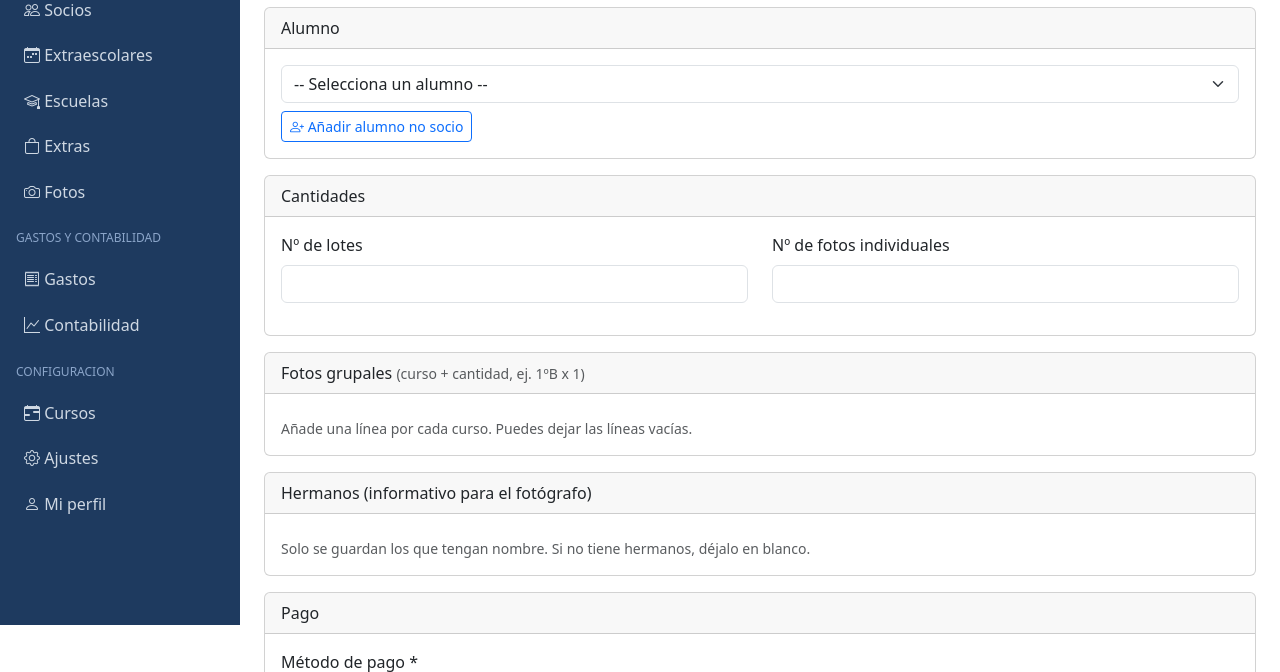
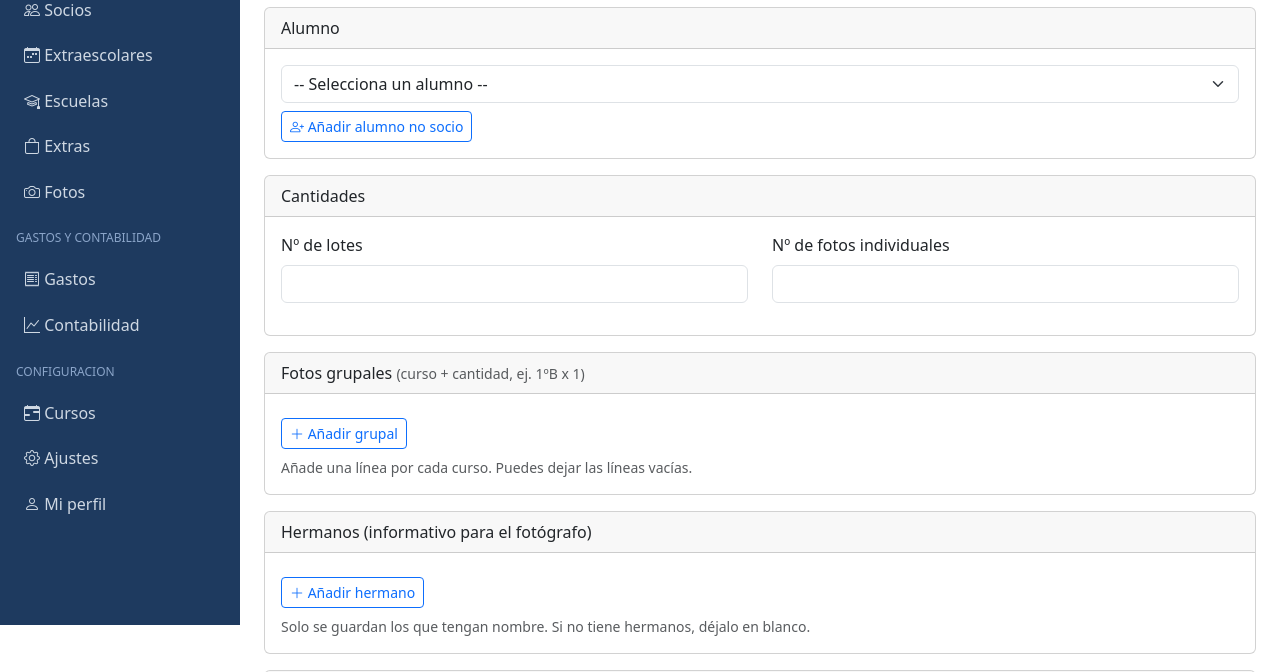
Before and after one commit to ecalar/tesoreria-ampa, a Spring app: template src/main/resources/templates/fotos/pedido-form.html in a window 1280 px wide. Shown: the part 175-847 px from the top of the page. Run offline with Thymeleaf, Linux system fonts and the light colour scheme; the template is opened without the code that fills it, so the values that code supplies are empty; some of the project's set-up classes (security, data sources, template engines, error pages and the like) are left out, and stand-ins take their place; some libraries are stand-ins or nearby versions.

Commit message:
feat(fotos): botones para anadir y quitar grupos y hermanos dinamicamente en el pedido

```diff
--- a/src/main/resources/templates/fotos/pedido-form.html
+++ b/src/main/resources/templates/fotos/pedido-form.html
@@ -77,7 +77,8 @@
         <span class="text-muted small">(curso + cantidad, ej. 1ºB x 1)</span>
       </div>
       <div class="card-body">
-        <div th:each="g, iter : *{grupos}" class="row mb-2 align-items-end">
+        <div id="gruposContainer">
+          <div th:each="g, iter : *{grupos}" class="row mb-2 align-items-end grupo-row">
             <div class="col-md-6">
               <label class="form-label small">Curso</label>
               <input type="text" th:field="*{grupos[__${iter.index}__].curso}"
@@ -88,7 +89,16 @@
               <input type="number" min="0" th:field="*{grupos[__${iter.index}__].cantidad}"
                      class="form-control form-control-sm">
             </div>
+            <div class="col-md-3">
+              <button type="button" class="btn btn-sm btn-outline-danger btn-eliminar-grupo">
+                <i class="bi bi-trash"></i> Quitar
+              </button>
             </div>
+          </div>
+        </div>
+        <button type="button" id="btnAddGrupo" class="btn btn-sm btn-outline-primary mt-2">
+          <i class="bi bi-plus-lg"></i> Añadir grupal
+        </button>
         <div class="text-muted small mt-2">
           Añade una línea por cada curso. Puedes dejar las líneas vacías.
         </div>
@@ -101,8 +111,9 @@
         Hermanos (informativo para el fotógrafo)
       </div>
       <div class="card-body">
-        <div th:each="h, iter : *{hermanos}" class="row mb-2 align-items-end">
-          <div class="col-md-6">
+        <div id="hermanosContainer">
+          <div th:each="h, iter : *{hermanos}" class="row mb-2 align-items-end hermano-row">
+            <div class="col-md-5">
               <label class="form-label small">Nombre</label>
               <input type="text" th:field="*{hermanos[__${iter.index}__].nombre}"
                      class="form-control form-control-sm">
@@ -112,7 +123,16 @@
               <input type="text" th:field="*{hermanos[__${iter.index}__].curso}"
                      class="form-control form-control-sm">
             </div>
+            <div class="col-md-3">
+              <button type="button" class="btn btn-sm btn-outline-danger btn-eliminar-hermano">
+                <i class="bi bi-trash"></i> Quitar
+              </button>
             </div>
+          </div>
+        </div>
+        <button type="button" id="btnAddHermano" class="btn btn-sm btn-outline-primary mt-2">
+          <i class="bi bi-plus-lg"></i> Añadir hermano
+        </button>
         <div class="text-muted small mt-2">
           Solo se guardan los que tengan nombre. Si no tiene hermanos, déjalo en blanco.
         </div>
@@ -145,5 +165,95 @@
     <a th:href="@{'/fotos/' + ${campania.id}}" class="btn btn-outline-secondary">Cancelar</a>
   </form>
 </div>
+
+<script>
+  (function() {
+      // ---- GRUPOS ----
+      var gruposContainer = document.getElementById('gruposContainer');
+      var btnAddGrupo = document.getElementById('btnAddGrupo');
+
+      function reindexarGrupos() {
+          var rows = gruposContainer.querySelectorAll('.grupo-row');
+          rows.forEach(function(row, i) {
+              var curso = row.querySelector('input[name^="grupos"][name$=".curso"]');
+              var cantidad = row.querySelector('input[name^="grupos"][name$=".cantidad"]');
+              if (curso) curso.name = 'grupos[' + i + '].curso';
+              if (cantidad) cantidad.name = 'grupos[' + i + '].cantidad';
+          });
+      }
+
+      btnAddGrupo.addEventListener('click', function() {
+          var idx = gruposContainer.querySelectorAll('.grupo-row').length;
+          var row = document.createElement('div');
+          row.className = 'row mb-2 align-items-end grupo-row';
+          row.innerHTML =
+              '<div class="col-md-6">' +
+                  '<label class="form-label small">Curso</label>' +
+                  '<input type="text" name="grupos[' + idx + '].curso" class="form-control form-control-sm" placeholder="Ej: 1ºB">' +
+              '</div>' +
+              '<div class="col-md-3">' +
+                  '<label class="form-label small">Cantidad</label>' +
+                  '<input type="number" min="0" name="grupos[' + idx + '].cantidad" class="form-control form-control-sm">' +
+              '</div>' +
+              '<div class="col-md-3">' +
+                  '<button type="button" class="btn btn-sm btn-outline-danger btn-eliminar-grupo">' +
+                      '<i class="bi bi-trash"></i> Quitar' +
+                  '</button>' +
+              '</div>';
+          gruposContainer.appendChild(row);
+      });
+
+      gruposContainer.addEventListener('click', function(e) {
+          var btn = e.target.closest('.btn-eliminar-grupo');
+          if (btn) {
+              btn.closest('.grupo-row').remove();
+              reindexarGrupos();
+          }
+      });
+
+      // ---- HERMANOS ----
+      var hermanosContainer = document.getElementById('hermanosContainer');
+      var btnAddHermano = document.getElementById('btnAddHermano');
+
+      function reindexarHermanos() {
+          var rows = hermanosContainer.querySelectorAll('.hermano-row');
+          rows.forEach(function(row, i) {
+              var nombre = row.querySelector('input[name^="hermanos"][name$=".nombre"]');
+              var curso = row.querySelector('input[name^="hermanos"][name$=".curso"]');
+              if (nombre) nombre.name = 'hermanos[' + i + '].nombre';
+              if (curso) curso.name = 'hermanos[' + i + '].curso';
+          });
+      }
+
+      btnAddHermano.addEventListener('click', function() {
+          var idx = hermanosContainer.querySelectorAll('.hermano-row').length;
+          var row = document.createElement('div');
+          row.className = 'row mb-2 align-items-end hermano-row';
+          row.innerHTML =
+              '<div class="col-md-5">' +
+                  '<label class="form-label small">Nombre</label>' +
+                  '<input type="text" name="hermanos[' + idx + '].nombre" class="form-control form-control-sm">' +
+              '</div>' +
+              '<div class="col-md-4">' +
+                  '<label class="form-label small">Curso</label>' +
+                  '<input type="text" name="hermanos[' + idx + '].curso" class="form-control form-control-sm">' +
+              '</div>' +
+              '<div class="col-md-3">' +
+                  '<button type="button" class="btn btn-sm btn-outline-danger btn-eliminar-hermano">' +
+                      '<i class="bi bi-trash"></i> Quitar' +
+                  '</button>' +
+              '</div>';
+          hermanosContainer.appendChild(row);
+      });
+
+      hermanosContainer.addEventListener('click', function(e) {
+          var btn = e.target.closest('.btn-eliminar-hermano');
+          if (btn) {
+              btn.closest('.hermano-row').remove();
+              reindexarHermanos();
+          }
+      });
+  })();
+</script>
 </body>
 </html>
```
Also changed, not shown: 2 other files. Lines whose indentation alone changed are shown as unchanged.
